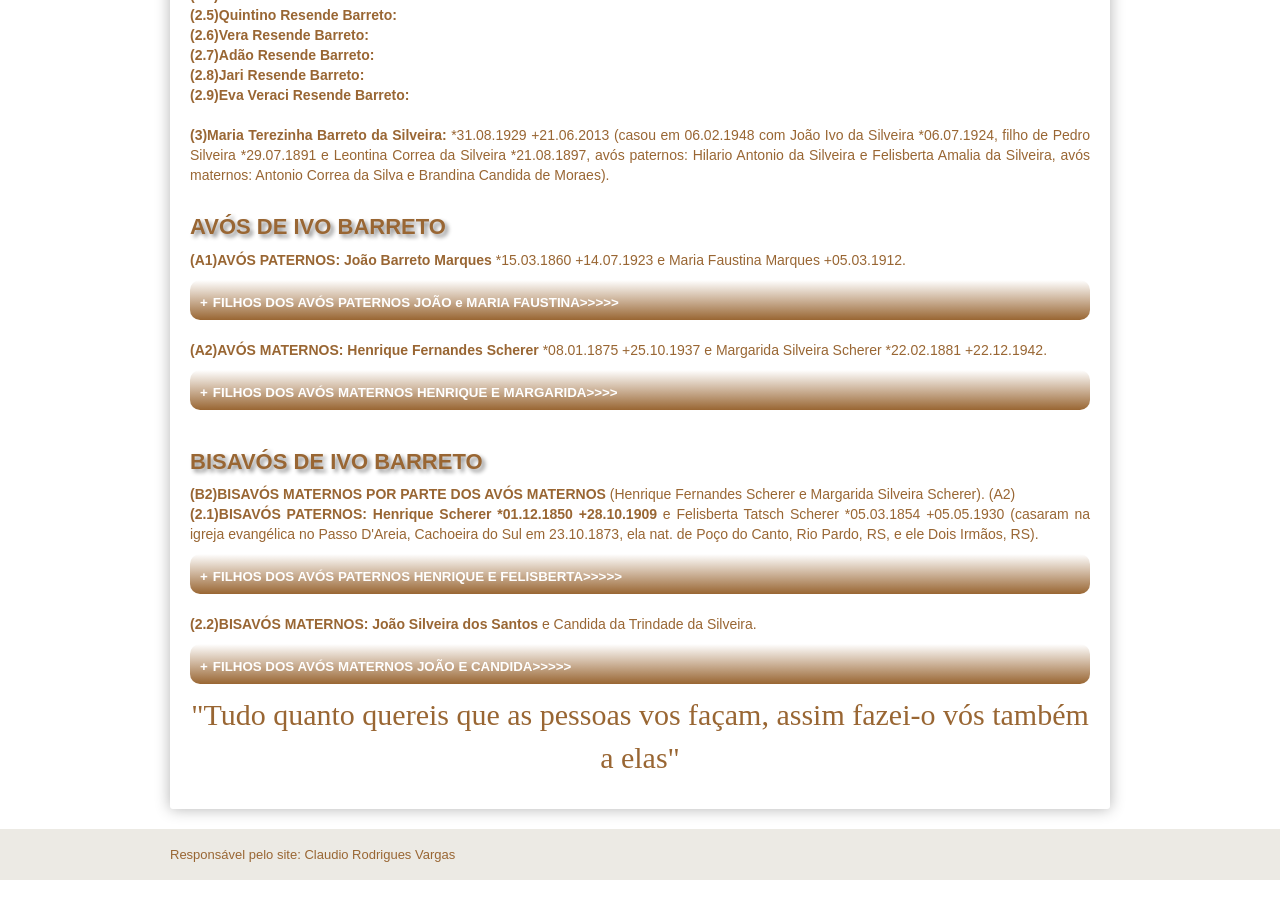
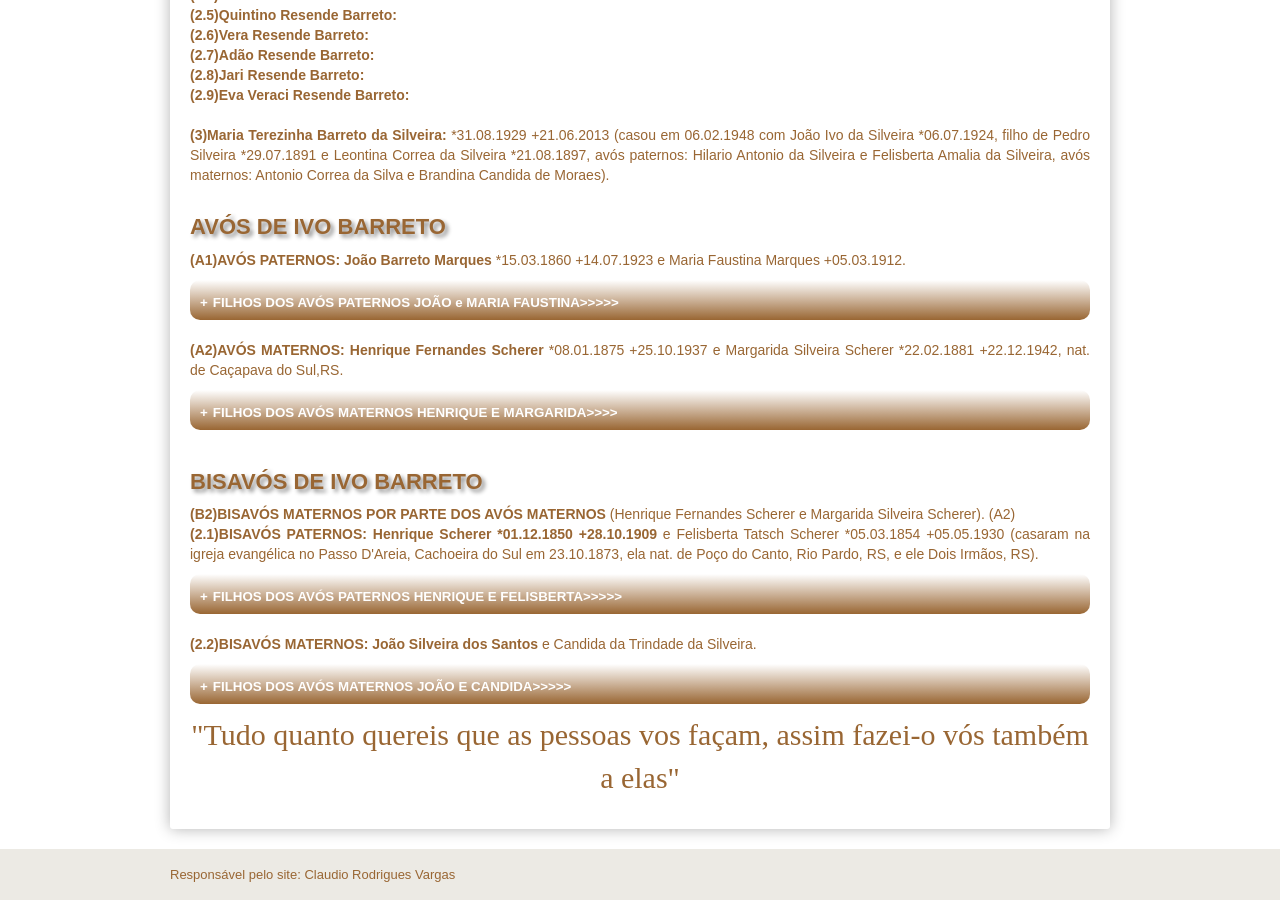
Before and after one commit to claudiovargas1955/claudiovargas1955.github.io, a Jekyll site: the page built from _pages/familia-barreto.html, in a window 1280 px wide and 900 px high, scrolled down 723 px. Built offline with Jekyll 4.4.1, drawn with Linux system fonts in a browser that asks for light colours; some web fonts are replaced.

Commit message:
Update familia-barreto.html

```diff
--- a/_pages/familia-barreto.html
+++ b/_pages/familia-barreto.html
@@ -209,7 +209,8 @@ Catarina Lindenmaier). <b>FILHOS:</b><br>
   <b>(1.1.13)Coriolano Barreto Marques: </b>*04.12.1892 (casou em 1933 com Amaziles Prudencia Lobato *28.04.1890, filha de Angélico
   Jardim Lobato e Ana Fausta da Costa Lobato. Obs.: Casaram no 4º distr. de Caçapava do Sul, RS).</p></details><br>
 
-<p><b>(A2)AVÓS MATERNOS: Henrique Fernandes Scherer</b> *08.01.1875 +25.10.1937 e Margarida Silveira Scherer *22.02.1881 +22.12.1942.
+<p><b>(A2)AVÓS MATERNOS: Henrique Fernandes Scherer</b> *08.01.1875 +25.10.1937 e Margarida Silveira Scherer *22.02.1881 +22.12.1942,
+nat. de Caçapava do Sul,RS.
 <details><summary><b>FILHOS DOS AVÓS MATERNOS HENRIQUE E MARGARIDA>>>></summary></b><br>
     <p><b>(2.1)Galvarina Scherer: </b>*15.03.1915 (nat. de Santa Maria, RS, casou em 30.09.1939 com Vasco Alves dos Santos *18.10.1915,
     filho de Antenor Dias dos Santos *1899 e Leovegilda Alves dos Santos *07.10.1888).<br>
```
Also changed, not shown: other parts of _pages/familia-barreto.html (+1 -1 lines).
